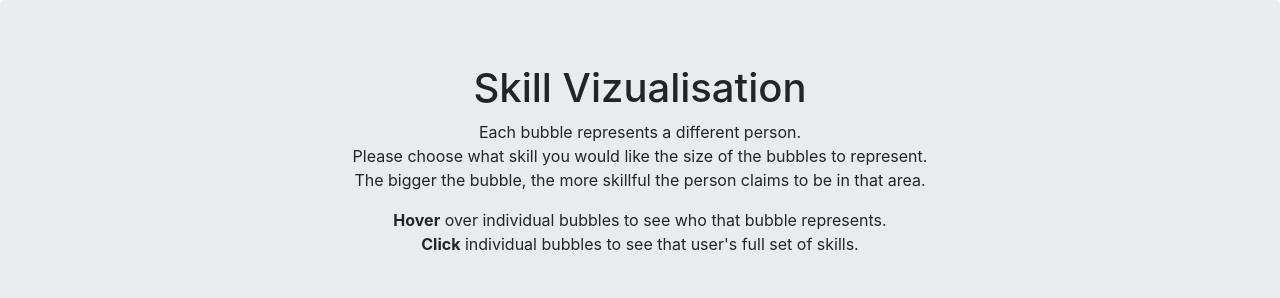
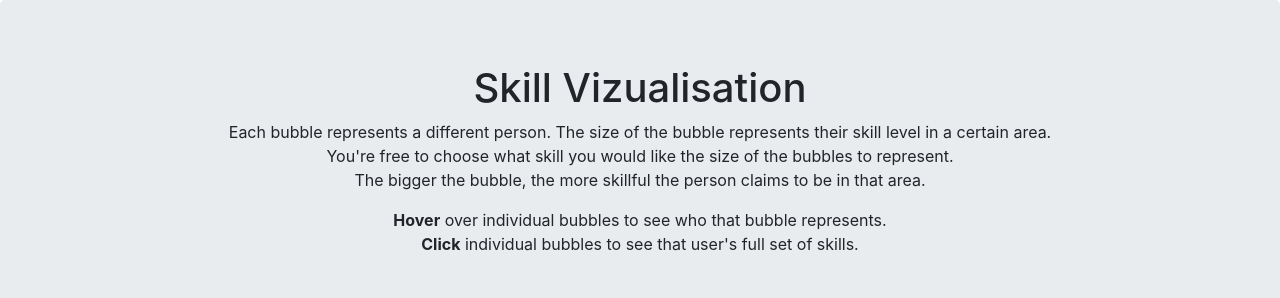
Before and after one commit to antonmedstorta/IntroVis18, a plain HTML site: page index.html in a window 1280 px wide. Shown: the top 298 px of the page. Drawn offline with nearby package versions, Linux system fonts and the light colour scheme.

Commit message:
Update index.html

```diff
--- a/index.html
+++ b/index.html
@@ -13,7 +13,7 @@
 		<section class="jumbotron text-center">
 			<div class="container">
 				<h1 id=title>Skill Vizualisation</h1>
-				<p>Each bubble represents a different person.</br>Please choose what skill you would like the size of the bubbles to represent.</br>The bigger the bubble, the more skillful the person claims to be in that area.</p>
+				<p>Each bubble represents a different person. The size of the bubble represents their skill level in a certain area.</br>You're free to choose what skill you would like the size of the bubbles to represent.</br>The bigger the bubble, the more skillful the person claims to be in that area.</p>
 				<p><b>Hover</b> over individual bubbles to see who that bubble represents.</br>
 				<b>Click</b> individual bubbles to see that user's full set of skills.</p></br>
 				<div id="buttons" >
```
